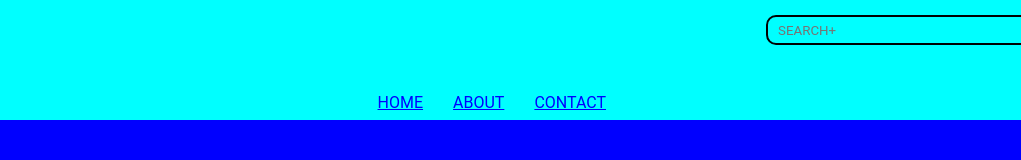
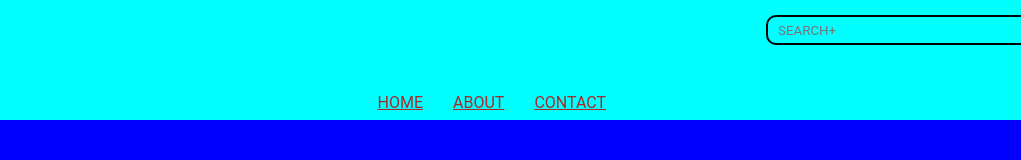
Before and after one commit to Kelvin-Wanjiku/kevo, a plain HTML site: page index.html in a window 1280 px wide. Shown: the full height of the page, 114-1135 px from the left. Drawn offline with Linux system fonts and the light colour scheme.

Commit message:
styling with css

```diff
--- a/style.css
+++ b/style.css
@@ -82,7 +82,7 @@ nav li{
 }
 nav a{
     margin-left: 30px;
-    color:blue;
+    color:brown;
 }
 
 .cart{
```
